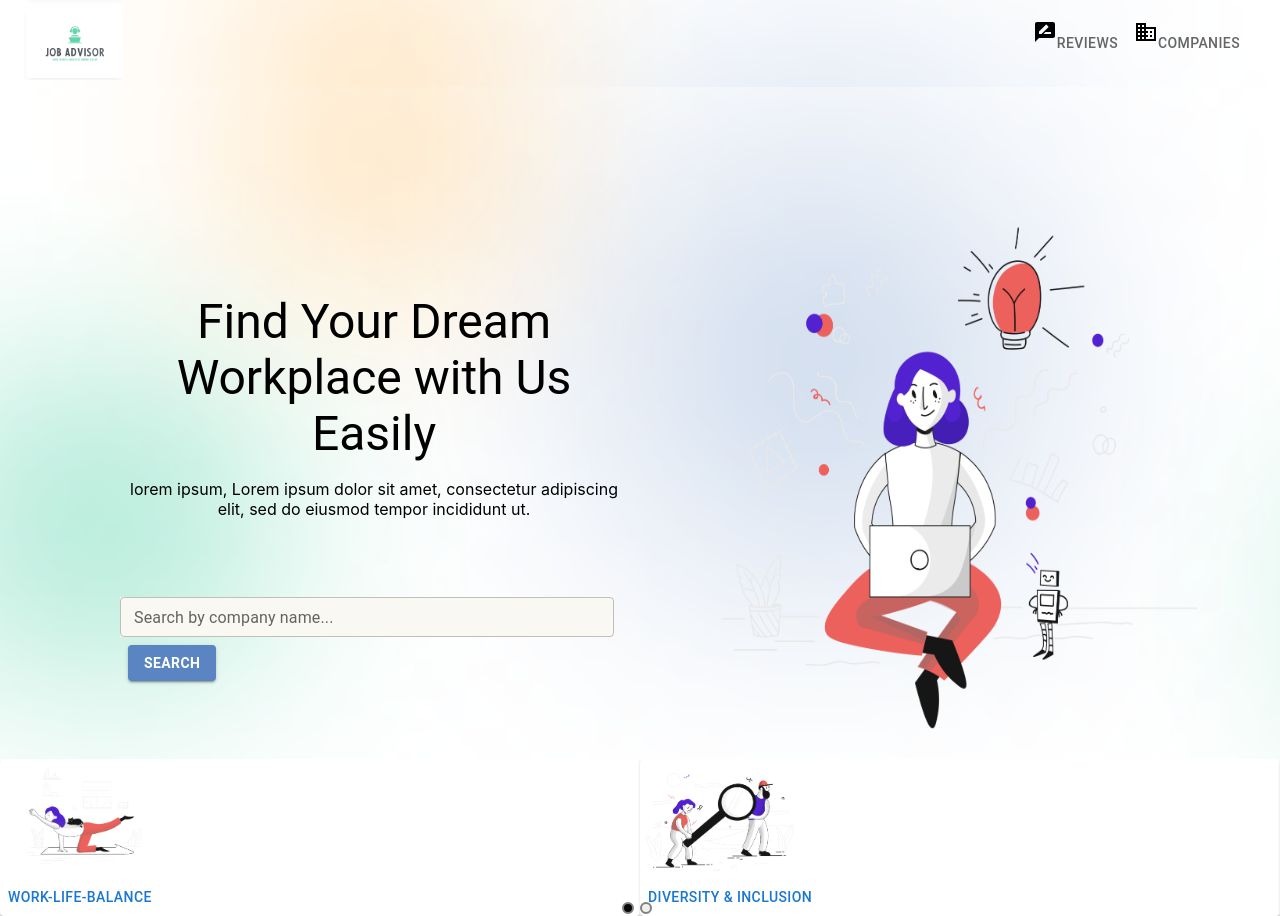
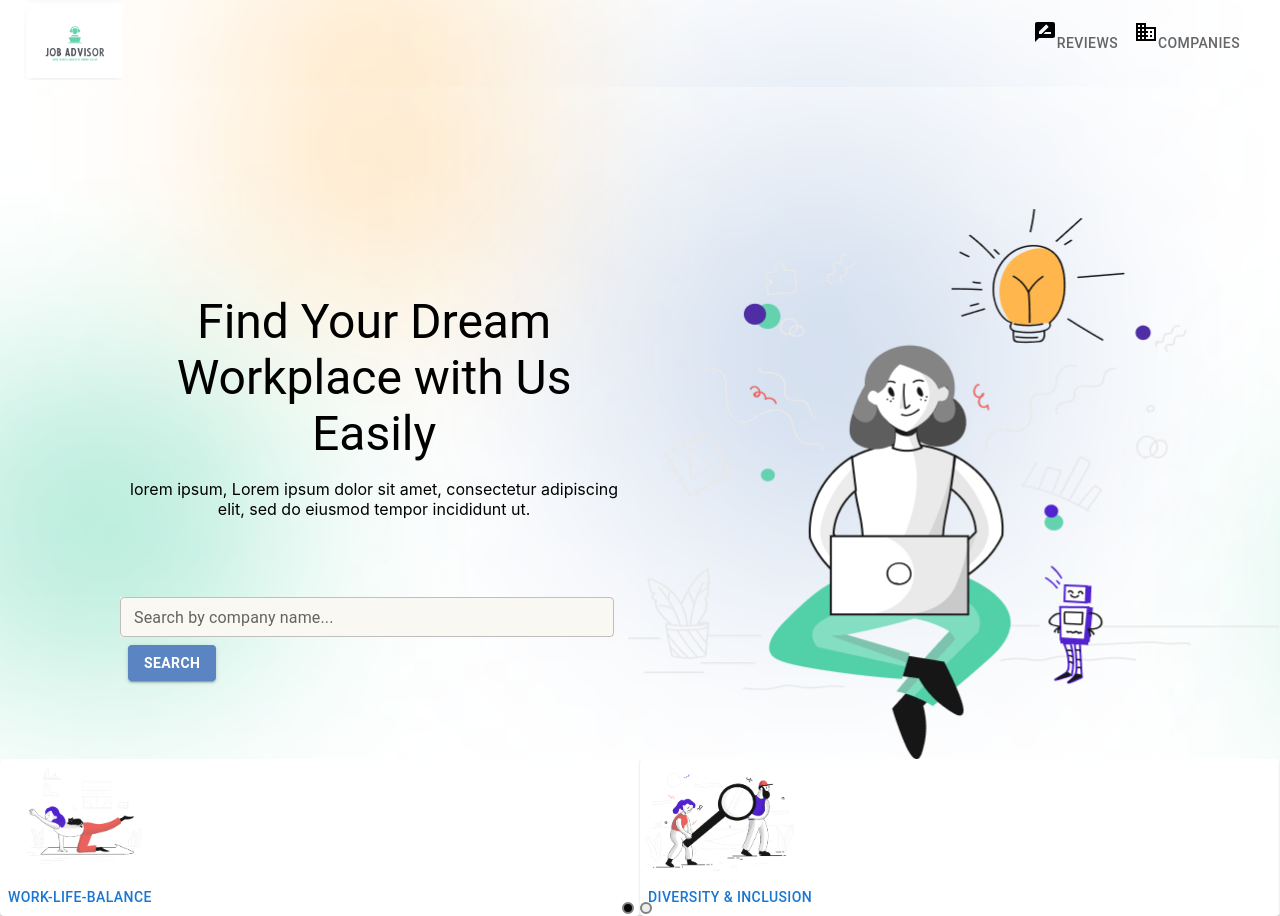
Before and after one commit to Job-Advisor-project/FrontEnd, a React (Create React App) app in the folder react/: page / in a window 1280 px wide. Built offline with nearby package versions, Linux system fonts and the light colour scheme.

Commit message:
changed image in Banner component

```diff
--- a/react/src/components/Banner.jsx
+++ b/react/src/components/Banner.jsx
@@ -68,7 +68,7 @@ export default function Banner() {
         </div>
       </div>
       <img
-        src="../../assets/figma download/pixeltrue-idea-1.png"
+        src="../../assets/design/edited-idea.png"
         alt="women"
         style={{ width: "652px", height: "550px" }}
       />
```
